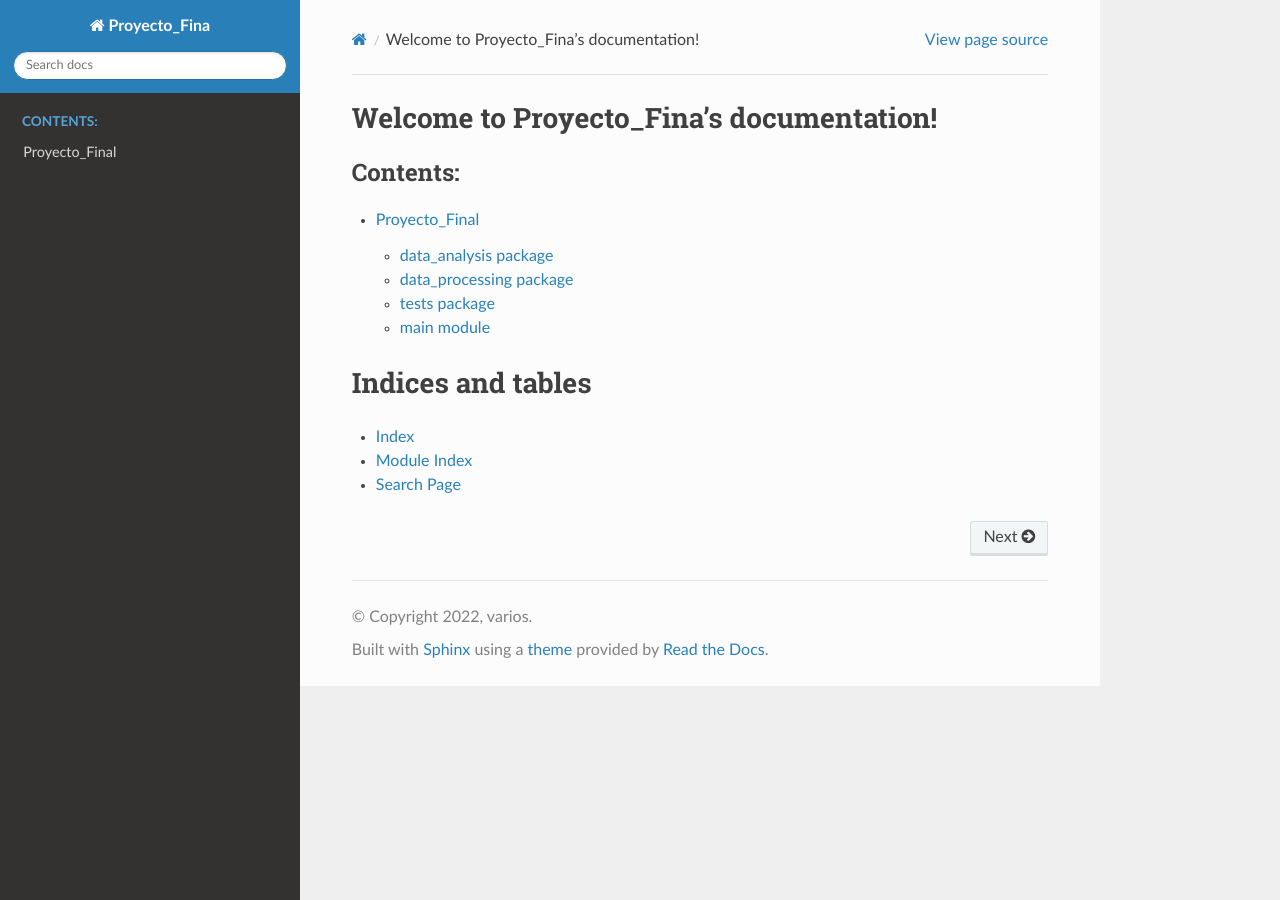
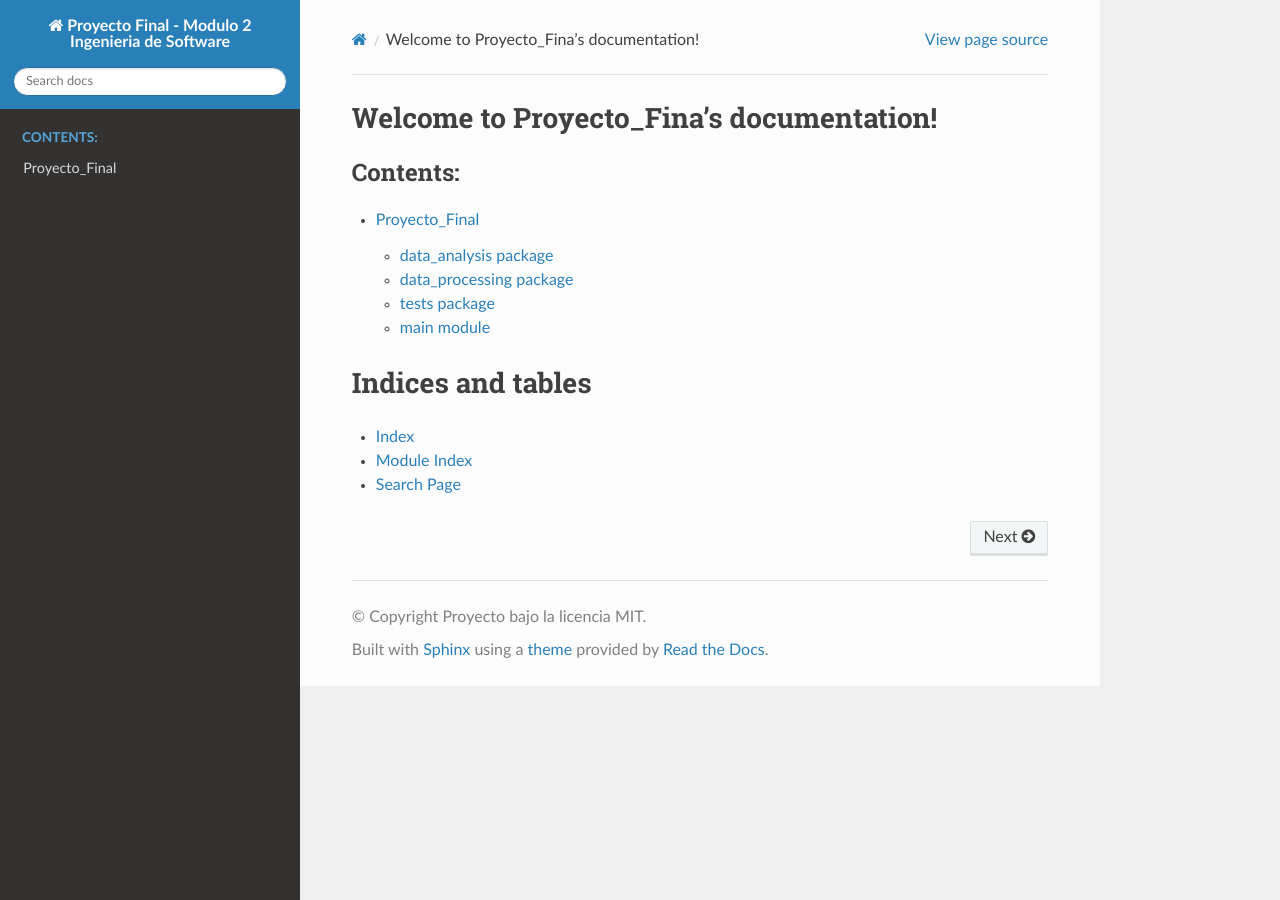
Before and after one commit to AlvaroMontesinos/Modulo-2-Proyecto-Final, a Sphinx documentation site: the page built from Docs/index.rst, in a window 1280 px wide. Built offline with Sphinx 7.4.7 and the Read the Docs theme 2.0.0, drawn with Linux system fonts in a browser that asks for light colours.

```diff
--- a/Docs/conf.py
+++ b/Docs/conf.py
@@ -16,9 +16,9 @@ sys.path.insert(0, os.path.abspath('..'))
 
 # -- Project information -----------------------------------------------------
 
-project = 'Proyecto_Fina'
-copyright = '2022, varios'
-author = 'varios'
+project = 'Proyecto Final - Modulo 2 Ingenieria de Software'
+copyright = 'Proyecto bajo la licencia MIT'
+author = 'Luis Eduardo Mamani Chambi, Álvaro Andrés Montesinos Miranda, Alfonso Mauricio López Zabalaga'
 
 # The full version, including alpha/beta/rc tags
 release = '0.0.1'
```
Also changed, not shown: README.md (+9 -1 lines).
